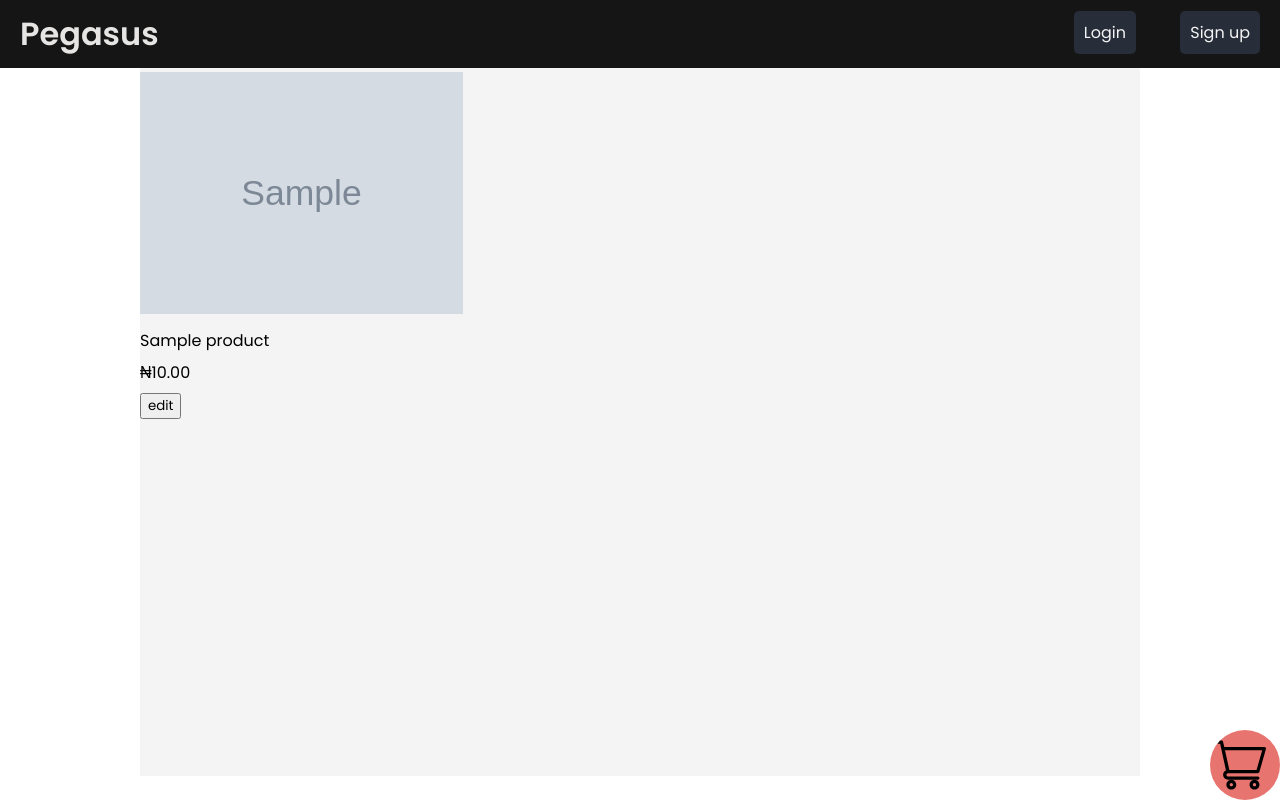
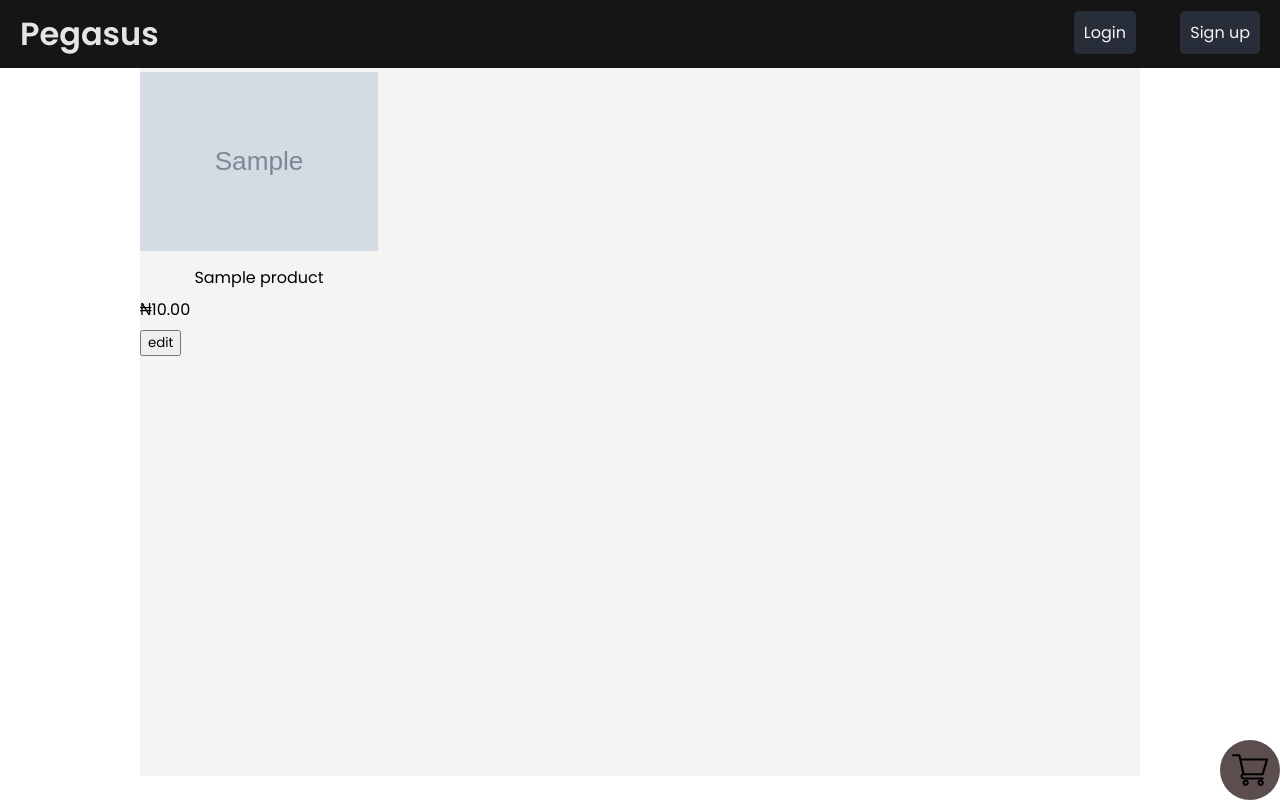
Before and after one commit to IHIMEKPEN/Pegasus-beta, a Django app: template templates/dashboard/productlist.html in a window 1280 px wide. Run offline with Django 3.2, Linux system fonts and the light colour scheme; the template is opened without the code that fills it: most values are stand-ins (such as "Sample title", 1, 10 or a date in 2020); grey boxes marked "Sample" are stand-in pictures.

Commit message:
fixed payment and afew bugs

```diff
--- a/product/urls.py
+++ b/product/urls.py
@@ -1,7 +1,7 @@
 from django.urls import path
 from . import views
 
-# app_name = "product"
+# app_name = "producte"
 
 urlpatterns = [
     path('', views.IndexView.as_view(), name = "index" ),
--- a/static/css/base.css
+++ b/static/css/base.css
@@ -83,7 +83,7 @@ main {
 	padding: 1rem;
 	background-color: #f4f4f4;
 }
-.product-list {
+.product-list  {
     display: grid;
     grid-gap: 1rem;
 }
@@ -98,7 +98,7 @@ a p {
 	text-align: center;
 }
 .add-to-cart {
-	width: 100%;
+	width: 50%;
 	font-size: 1.1em;
 	background-color: #272725;
 	color: white;
@@ -217,12 +217,12 @@ a p {
 	right: 0;
 }
 .cart-icon {
-	background-color: #e7746f;
-	background-size: 80%;
-	background-position: left center;
+	background-color: #5c4e4e;
+	background-size: 60%;
+	background-position:  center;
 	background-repeat: no-repeat;
-	width: 70px;
-	height: 70px;
+	width: 60px;
+	height: 60px;
 	border-radius: 50%;
 	float: right;
 	padding-top: 7px;
@@ -298,14 +298,14 @@ a p {
 	}
 	.product-list {
 		grid-gap: 1rem;
-		grid-template-columns: repeat(auto-fill, minmax(250px, 1fr));
+		grid-template-columns: repeat(auto-fill, minmax(200px, 1fr));
 	}
-	.product-image {
+	.product-image ,.product-name,.produc-price{
 		text-align: center;
 	}
 	.product-image img {
-		height: 210px;
-		width: auto;
+		height: 200px;
+		width: 160px;
 	}
 
 
@@ -332,3 +332,8 @@ a p {
 		font-weight: 300;
 	}
 }
+
+@media only screen and (max-width: 480px) {
+.product-image ,.product-name,.produc-price{
+	text-align: center;
+}}
```
